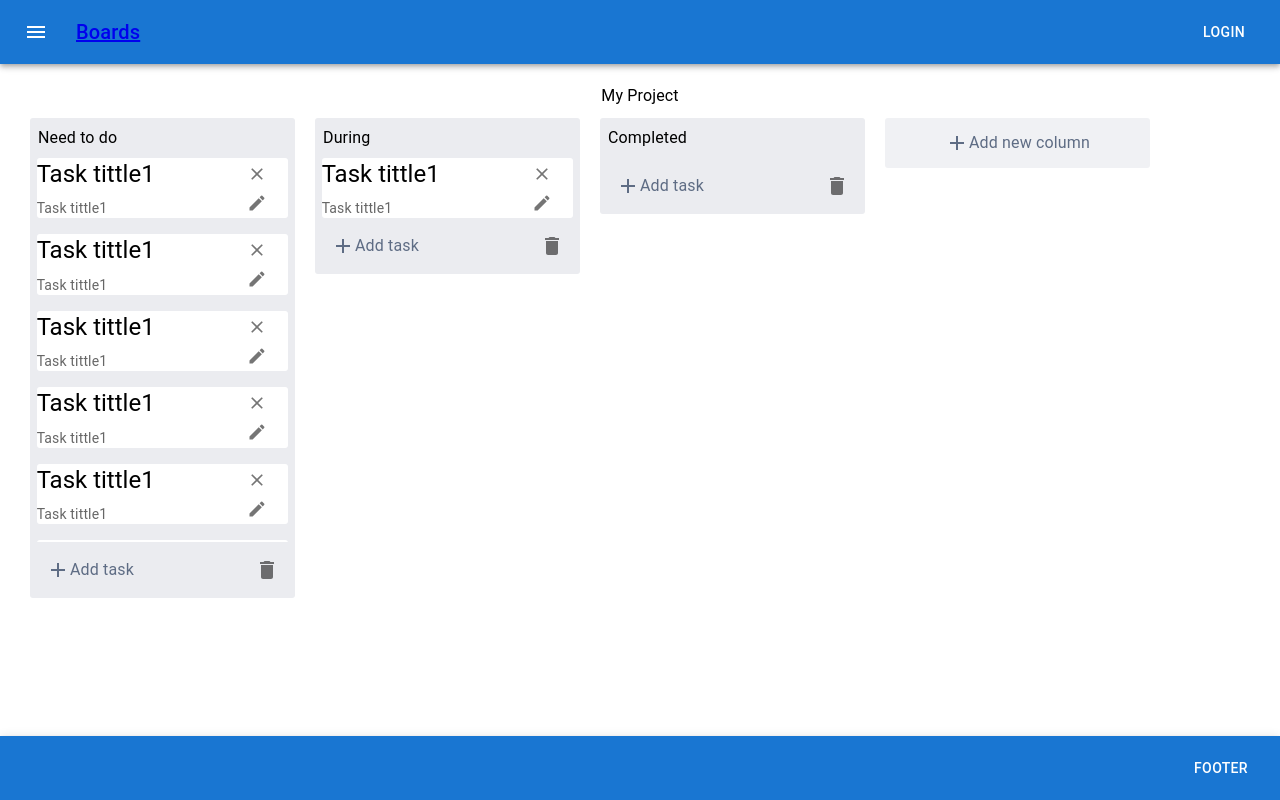
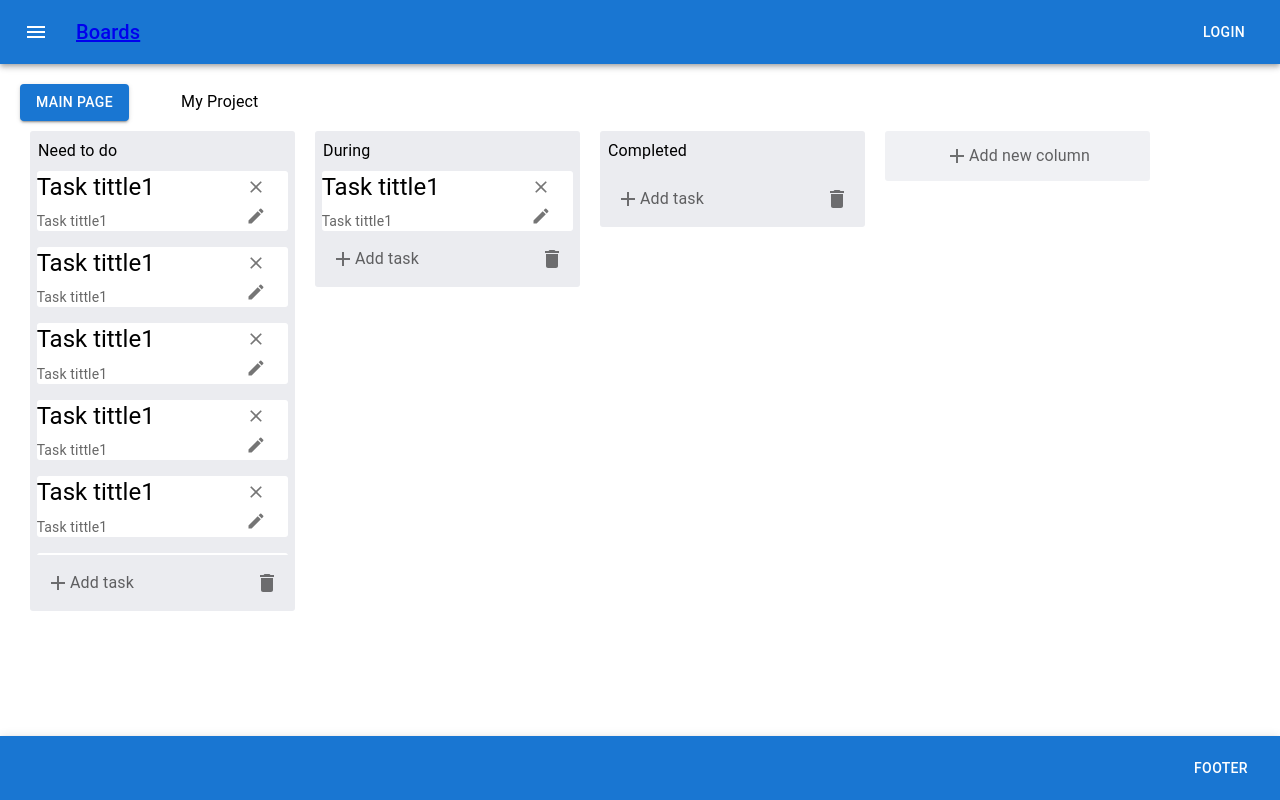
Before and after one commit to ArkhipovAnatoly/project-managment-app, a React (Create React App) app: page / in a window 1280 px wide. Built offline with nearby package versions, Linux system fonts and the light colour scheme.

Commit message:
add: button on main page

```diff
--- a/src/pages/BoardsPage/BoardColumns.tsx
+++ b/src/pages/BoardsPage/BoardColumns.tsx
@@ -76,7 +76,6 @@ const useStyles = makeStyles({
     height: '100%',
     display: 'flex',
     justifyContent: 'center',
-    color: '#5e6c84',
   },
   columnTitle: {
     margin: 5,
@@ -115,13 +114,13 @@ const useStyles = makeStyles({
   },
   deleteTask: {
     position: 'absolute',
-    left: '75%',
+    left: '74.5%',
     zIndex: 1000,
   },
   editTask: {
     position: 'absolute',
     top: '48%',
-    left: '75%',
+    left: '74.5%',
     zIndex: 1000,
   },
   columnSettings: {
@@ -137,7 +136,6 @@ const useStyles = makeStyles({
     display: 'flex',
     alignItems: 'center',
     transition: 'all 0.2s',
-    color: '#5e6c84',
     minWidth: '50%',
     '&:hover': {
       backgroundColor: '#c2c2c28f',
@@ -283,12 +281,13 @@ function BoardColumns() {
                   onClick={handleModalWindow}
                   id="buttonModal"
                 >
-                  <AddIcon /> <Typography>Add task</Typography>
+                  <AddIcon color="action" />
+                  <Typography color="text.secondary">Add task</Typography>
                 </Box>
                 <Box id="buttonModal" data-modalname="deleteColumn" data-columnindex={indexColumn}>
                   <Tooltip title="Delete Column" onClick={handleModalWindow}>
                     <IconButton>
-                      <DeleteIcon />
+                      <DeleteIcon color="action" />
                     </IconButton>
                   </Tooltip>
                 </Box>
@@ -305,7 +304,8 @@ function BoardColumns() {
           onClick={handleModalWindow}
         >
           <Box className={classes.columnAddOptionsText}>
-            <AddIcon /> <Typography>Add new column</Typography>
+            <AddIcon color={'action'} />
+            <Typography color="text.secondary">Add new column</Typography>
           </Box>
         </Box>
       </Box>
--- a/src/pages/BoardsPage/BoardsPage.tsx
+++ b/src/pages/BoardsPage/BoardsPage.tsx
@@ -1,8 +1,9 @@
-import { Typography } from '@mui/material';
+import { Button, Typography } from '@mui/material';
 import { createRef, useEffect, useState } from 'react';
 import BoardColumns from './BoardColumns';
 import { makeStyles } from '@material-ui/core';
 import Box from '@mui/material/Box';
+import { NavLink } from 'react-router-dom';
 
 const useStyles = makeStyles({
   container: {
@@ -13,8 +14,7 @@ const useStyles = makeStyles({
   },
 
   inputSwap: {
-    margin: '0 auto',
-    width: '30%',
+    margin: '0 40px',
     color: '#000',
     cursor: 'pointer',
     textAlign: 'center',
@@ -29,6 +29,7 @@ const useStyles = makeStyles({
   },
 
   inputSwapFalse: {
+    margin: '0 40px',
     width: '100%',
     color: '#000',
     cursor: 'pointer',
@@ -41,6 +42,10 @@ const useStyles = makeStyles({
   content: {
     display: 'flex',
     flexGrow: 1,
+  },
+  header: {
+    display: 'flex',
+    alignItems: 'center',
   },
 });
 
@@ -78,6 +83,10 @@ function BoardsPage() {
 
   return (
     <Box className={classes.container}>
+      <Box className={classes.header}>
+        <NavLink to="/main" style={{ textDecoration: 'none' }}>
+          <Button variant="contained">Main Page</Button>
+        </NavLink>
         <Box>
           {count ? (
             <Box className={classes.inputSwap} onClick={handle}>
@@ -94,6 +103,7 @@ function BoardsPage() {
             />
           )}
         </Box>
+      </Box>
       <Box className={classes.content}>
         <BoardColumns></BoardColumns>
       </Box>
```
Lines whose indentation alone changed are shown as unchanged.
